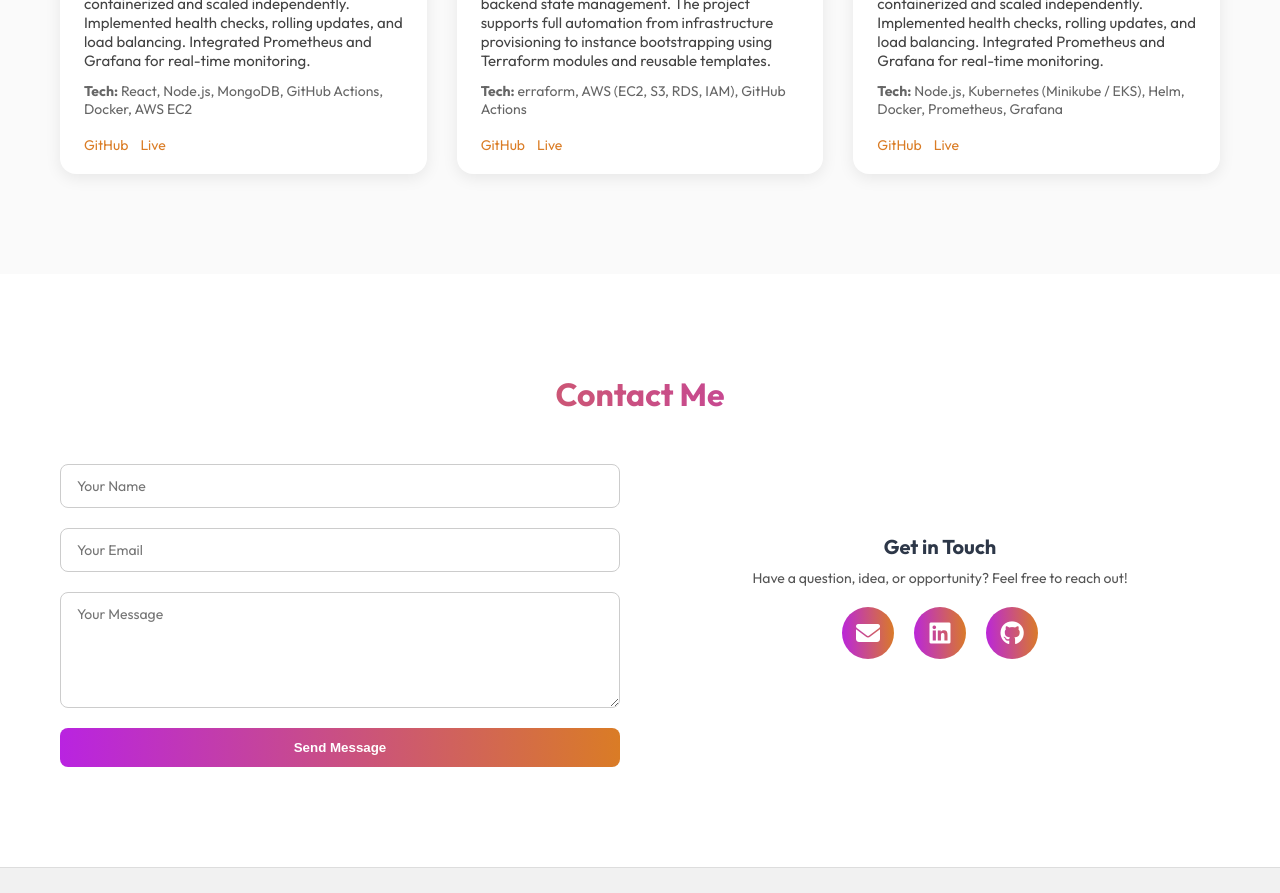
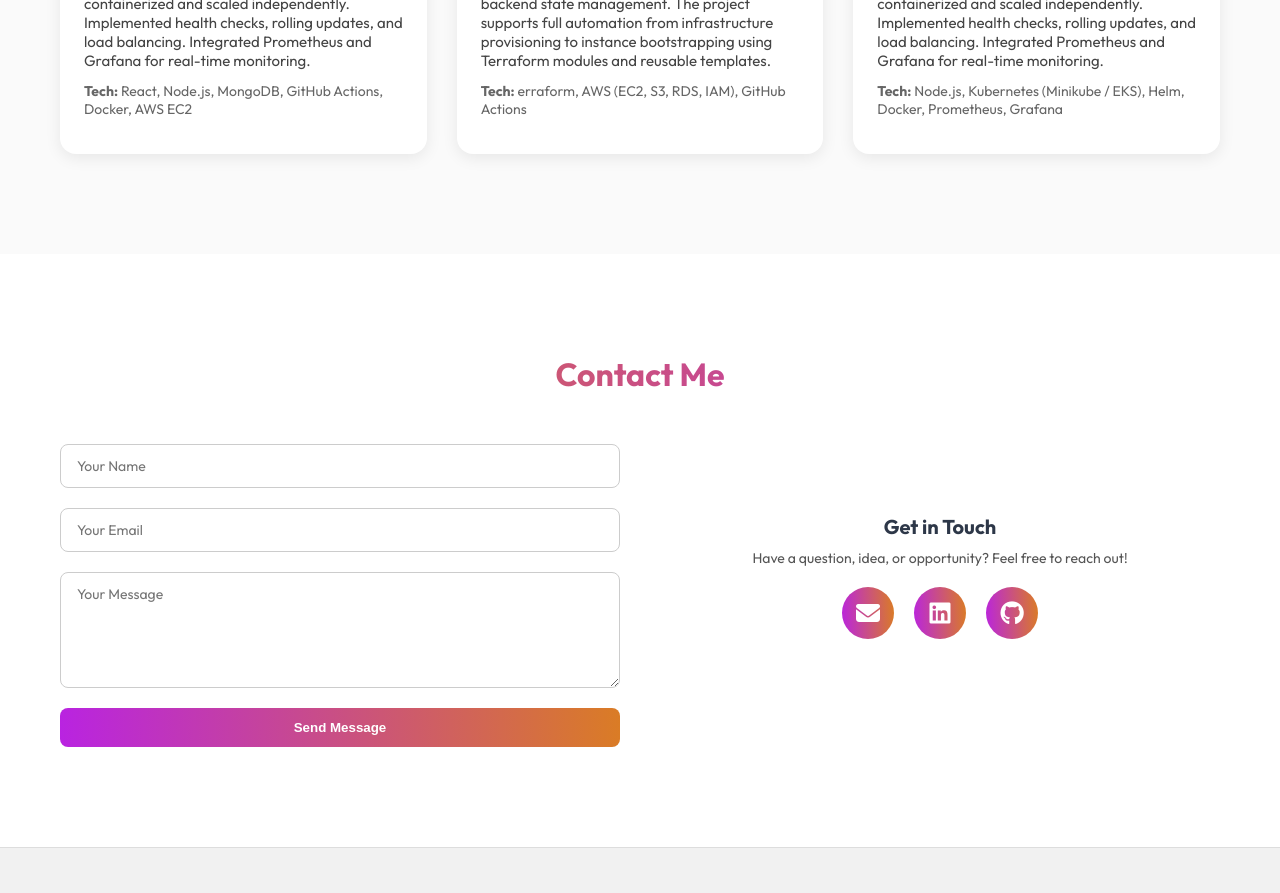
Before and after one commit to PranavDDabade/Pranav-Portfolio, a React (Vite) app: page / in a window 1280 px wide. Shown: the part 3120-4013 px from the top of the page. Built offline with nearby package versions, Linux system fonts and the light colour scheme.

Commit message:
Update Projects.jsx

```diff
--- a/src/component/Projects.jsx
+++ b/src/component/Projects.jsx
@@ -36,8 +36,8 @@
             <p className="project-desc">{project.description}</p>
             <p className="project-tech"><strong>Tech:</strong> {project.tech}</p>
             <div className="project-links">
-              <a href={project.github} target="_blank" rel="noopener noreferrer">GitHub</a>
-              <a href={project.live} target="_blank" rel="noopener noreferrer">Live</a>
+{/*               <a href={project.github} target="_blank" rel="noopener noreferrer">GitHub</a>
+              <a href={project.live} target="_blank" rel="noopener noreferrer">Live</a> */}
             </div>
           </div>
         ))}
```
